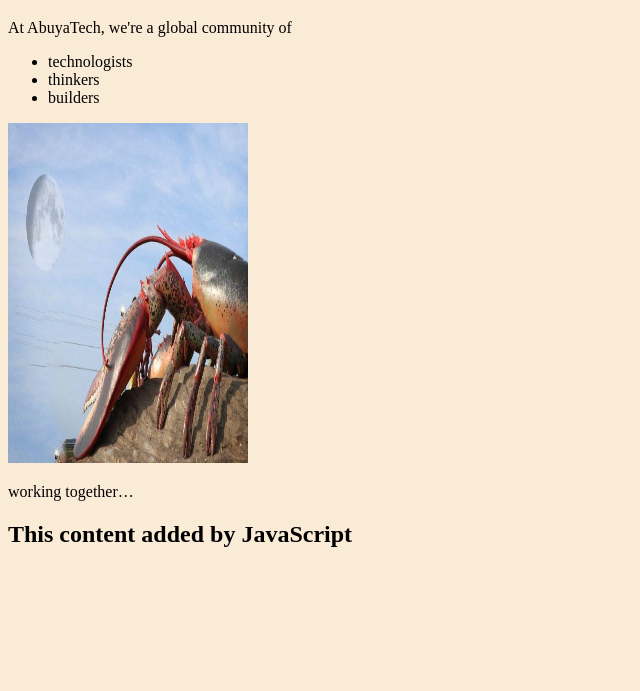
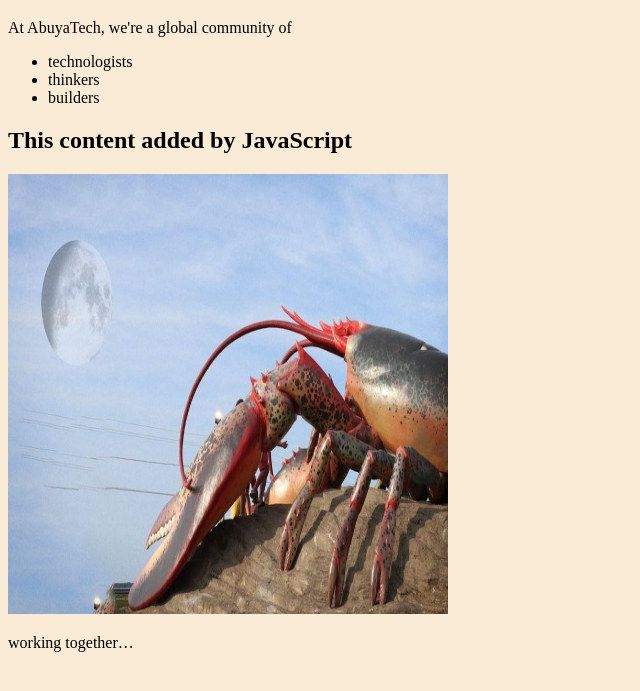
Before and after one commit to Ombasabuya/example-repository, a plain HTML site: page index.html in a window 1280 px wide. Shown: the part 61-752 px from the top of the page, without its empty margins (0-640 px from the left). Drawn offline with Linux system fonts and the light colour scheme.

```diff
--- a/index.html
+++ b/index.html
@@ -17,9 +17,11 @@
       <li>thinkers</li>
       <li>builders</li>
     </ul>
-    <img src="lobster.jpg" alt="W3Schools.com" width="240" height="340">
-    <p>working together…</p>
+
 
     <script src="script.js"></script>
+
+    <img src="lobster.jpg" alt="W3Schools.com" width="440" height="440">
+    <p>working together…</p>
 </body>
 </html>
```
